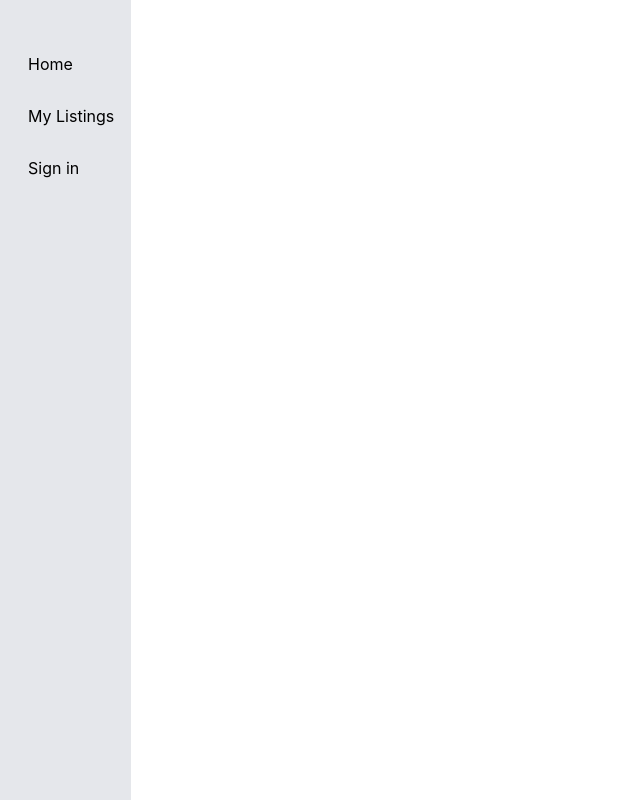
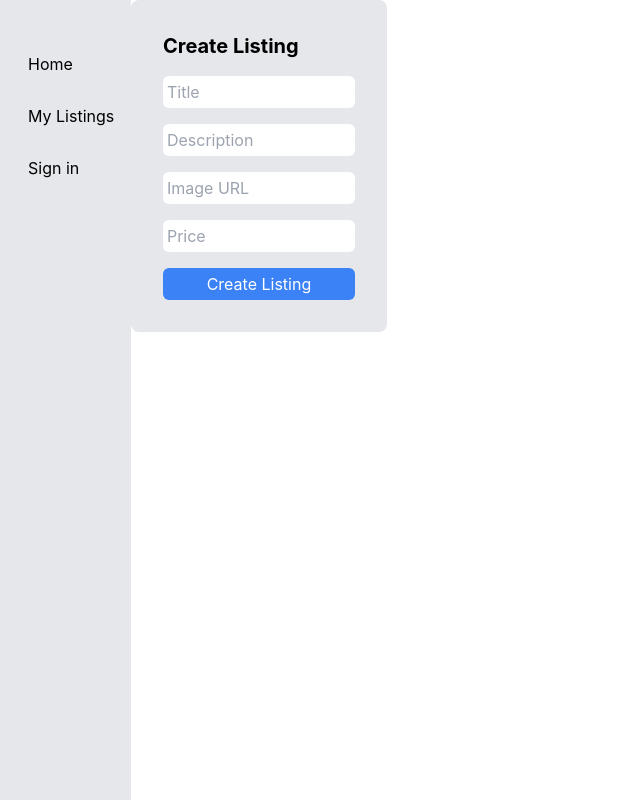
Before and after one commit to aaluzzi/CPPBroncoHacks2024-Frontend, a React (Create React App) app: page /listing/create in a window 1280 px wide. Shown: the whole page, without its empty margins (0-640 px from the left). Built offline with nearby package versions, Linux system fonts and the light colour scheme.

Commit message:
Add create listing page

```diff
--- a/src/App.js
+++ b/src/App.js
@@ -6,6 +6,7 @@ import SignIn from './pages/signin/SignIn.js';
 import { AuthProvider } from './AuthProvider.js';
 import ListingDetail from './pages/listings/id/ListingDetail.js';
 import SignUp from './pages/signup/SignUp.js';
+import CreateListing from './pages/listing/create/CreateListing.js';
 
 function App() {
   return (
@@ -16,6 +17,7 @@ function App() {
             <Route exact path="/" element={<Home />} />
             <Route path="/listings" element={<Listings />} />
             <Route path="/listings/:id" element={<ListingDetail />} />
+            <Route path="/listing/create" element={<CreateListing />} />
             <Route path="/signin" element={<SignIn />} />
             <Route path="/signup" element={<SignUp />} />
           </Routes>
--- /dev/null
+++ b/src/pages/listing/create/CreateListing.js
@@ -0,0 +1,54 @@
+import React, { useState } from 'react';
+import axios from 'axios';
+import { useNavigate } from 'react-router-dom';
+
+function CreateListing() {
+    const [title, setTitle] = useState('');
+    const [description, setDescription] = useState('');
+    const [price, setPrice] = useState('');
+    const [image, setImage] = useState('');
+    const [error, setError] = useState('');
+
+    const navigate = useNavigate();
+
+    const handleSubmit = async (event) => {
+        event.preventDefault();
+        setError('');
+        try {
+            const response = await axios.post('http://localhost:3001/item/create', {
+                title,
+                description,
+                price,
+                image
+            }, {
+                headers: {
+                    'Authorization': `Bearer ${localStorage.getItem('token')}`
+                }
+            });
+            if (response.status === 201) {
+                navigate("/");
+            }
+        } catch (error) {
+            if (error.response) {
+                setError(error.response.data || 'An error occurred. Please try again.');
+            } else {
+                setError('Network error. Please try again later.');
+            }
+        }
+    };
+
+    return (
+
+        <form  className="p-8 flex flex-col gap-4 bg-gray-200 max-w-64 rounded-lg" onSubmit={handleSubmit}>
+            <h1 className="font-bold text-xl">Create Listing</h1>
+            <input className="p-1 rounded-md" required type="text" value={title} onChange={(e) => setTitle(e.target.value)} placeholder="Title" />
+            <input className="p-1 rounded-md" required type="text" value={description} onChange={(e) => setDescription(e.target.value)} placeholder="Description" />
+            <input className="p-1 rounded-md" required type="text" value={image} onChange={(e) => setImage(e.target.value)} placeholder="Image URL" />
+            <input className="p-1 rounded-md" required type="number" value={price} onChange={(e) => setPrice(e.target.value)} placeholder="Price" min="1" max="99999"/>
+            {error && <div style={{ color: 'red' }}>{error}</div>}
+            <button className="p-1 rounded-md bg-blue-500 h-8 text-white" type="submit">Create Listing</button>
+        </form>
+    );
+}
+
+export default CreateListing;
```
